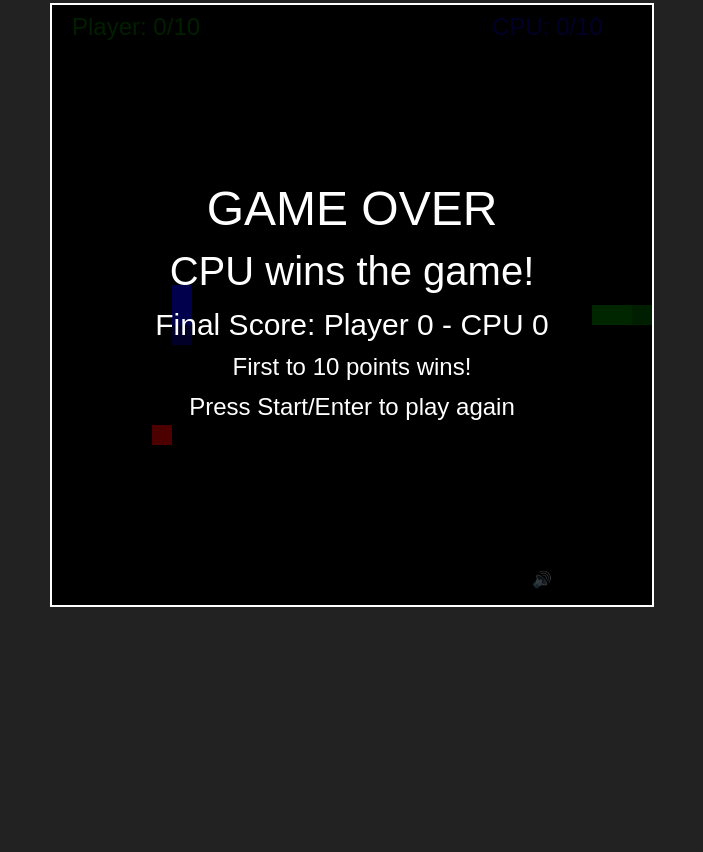
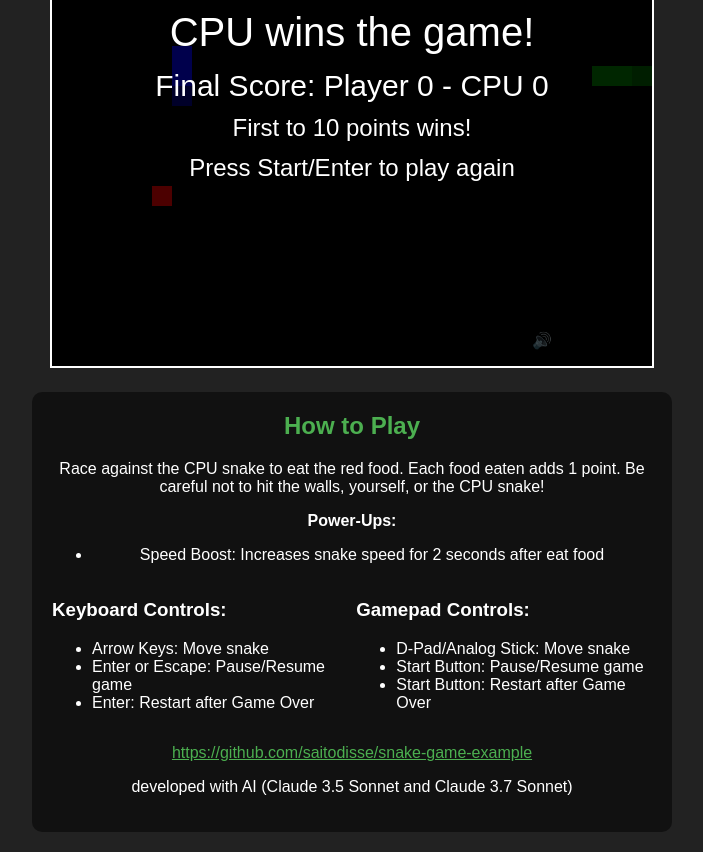
Before and after one commit to saitodisse/snake-game-example, a plain HTML site: page index.html in a window 1280 px wide. Shown: the part 277-1129 px from the top of the page, without its empty margins (288-991 px from the left). Before the commit the page ends 908 px from the top, so only its background shows below. Drawn offline with Linux system fonts and the light colour scheme.

Commit message:
Update game UI and add instructions with power-up details

```diff
--- a/index.html
+++ b/index.html
@@ -23,6 +23,7 @@
       }
       .game-container {
         text-align: center;
+        margin-top: 310px;
       }
       .instructions {
         max-width: 600px;
@@ -39,20 +40,36 @@
       .control-section {
         text-align: left;
       }
+      h1 {
+        font-size: 24px;
+      }
       h2 {
         color: #4caf50;
         margin-top: 0;
+      }
+      a {
+        color: #4caf50;
       }
     </style>
   </head>
   <body>
     <div class="game-container">
       <h1>Snake vs CPU</h1>
+
+      <canvas id="gameCanvas" width="600" height="600"></canvas>
+
       <div class="instructions">
         <h2>How to Play</h2>
         <p>
           Race against the CPU snake to eat the red food. Each food eaten adds 1
           point. Be careful not to hit the walls, yourself, or the CPU snake!
+        </p>
+
+        <p>
+          <strong>Power-Ups:</strong>
+          <ul>
+            <li>Speed Boost: Increases snake speed for 2 seconds after eat food</li>
+          </ul>
         </p>
 
         <div class="controls">
@@ -73,9 +90,15 @@
             </ul>
           </div>
         </div>
+        <p>
+          <a href="https://github.com/saitodisse/snake-game-example"
+            >https://github.com/saitodisse/snake-game-example</a
+          >
+        </p>
+        <p>
+          developed with AI (Claude 3.5 Sonnet and Claude 3.7 Sonnet)
+        </p>
       </div>
-
-      <canvas id="gameCanvas" width="600" height="600"></canvas>
     </div>
 
     <script type="module">
```
